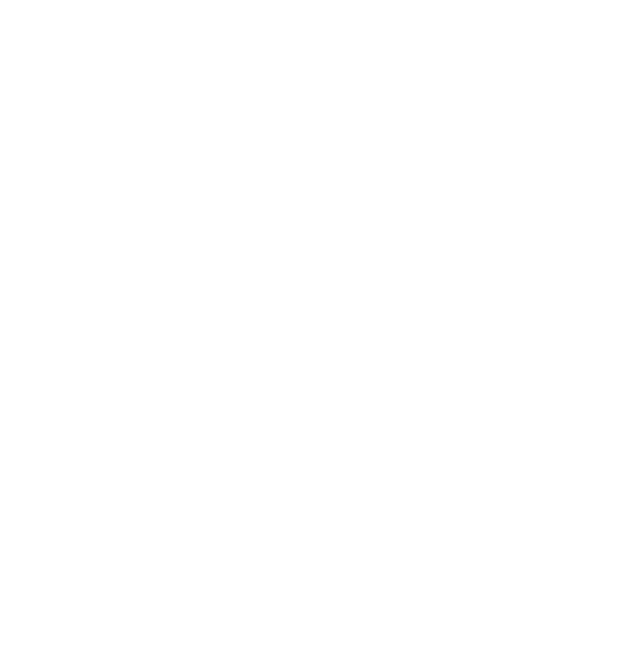
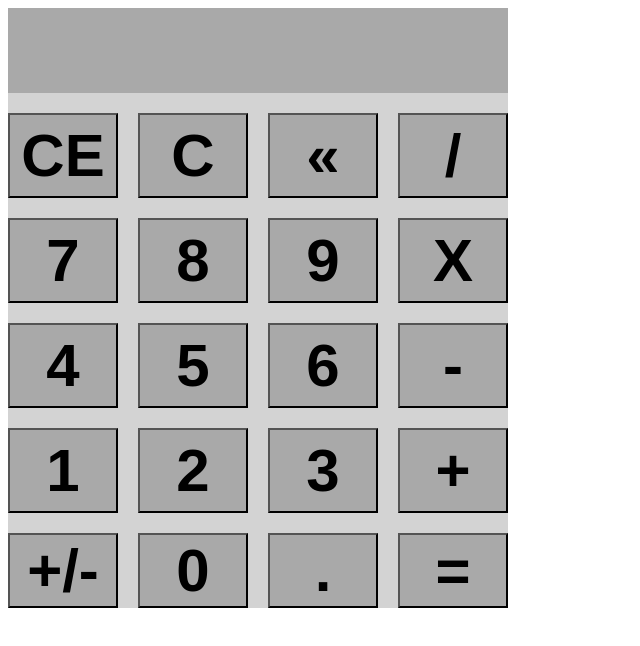
Before and after one commit to zachmmeyer/TOP-Calculator, a plain HTML site: page index.html in a window 1280 px wide. Shown: the whole page, without its empty margins (0-640 px from the left). Drawn offline with Linux system fonts and the light colour scheme.

Commit message:
Add UI for calculator

```diff
--- a/index.html
+++ b/index.html
@@ -8,6 +8,28 @@
   <script src="script.js"></script>
 </head>
 <body>
-
+  <div class="calcContainer">
+    <div class="calcDisplay calcClass"></div>
+    <button class="buttonCE calcButton calcClass">CE</button>
+    <button class="buttonC calcButton calcClass">C</button>
+    <button class="buttonB calcButton calcClass">&laquo</button>
+    <button class="buttonDivide calcButton calcClass">/</button>
+    <button class="buttonSeven calcButton calcClass">7</button>
+    <button class="buttonEight calcButton calcClass">8</button>
+    <button class="buttonEight calcButton calcClass">9</button>
+    <button class="buttonEight calcButton calcClass">X</button>
+    <button class="buttonFour calcButton calcClass">4</button>
+    <button class="buttonFive calcButton calcClass">5</button>
+    <button class="buttonSix calcButton calcClass">6</button>
+    <button class="buttonMinus calcButton calcClass">-</button>
+    <button class="buttonOne calcButton calcClass">1</button>
+    <button class="buttonTwo calcButton calcClass">2</button>
+    <button class="buttonThree calcButton calcClass">3</button>
+    <button class="buttonPlus calcButton calcClass">+</button>
+    <button class="buttonPlMin calcButton calcClass">+/-</button>
+    <button class="buttonZero calcButton calcClass">0</button>
+    <button class="buttonDec calcButton calcClass">.</button>
+    <button class="buttonEqual calcButton calcClass">=</button>
+  </div>
 </body>
 </html>
--- a/style.css
+++ b/style.css
@@ -0,0 +1,23 @@
+.calcContainer {
+  background: lightgray;
+  width: 500px;
+  height: 600px;
+  display: grid;
+  grid-gap: 20px 20px;
+  grid-template-columns: 1fr 1fr 1fr 1fr;
+  grid-template-rows: 1fr 1fr 1fr 1fr 1fr;
+}
+
+.calcClass {
+  background: darkgray;
+}
+
+.calcDisplay {
+  grid-column: 1 / 5;
+}
+
+.calcButton {
+  font-family: Arial, Helvetica, sans-serif;
+  font-size: 60px;
+  font-weight: bold;
+}
```
